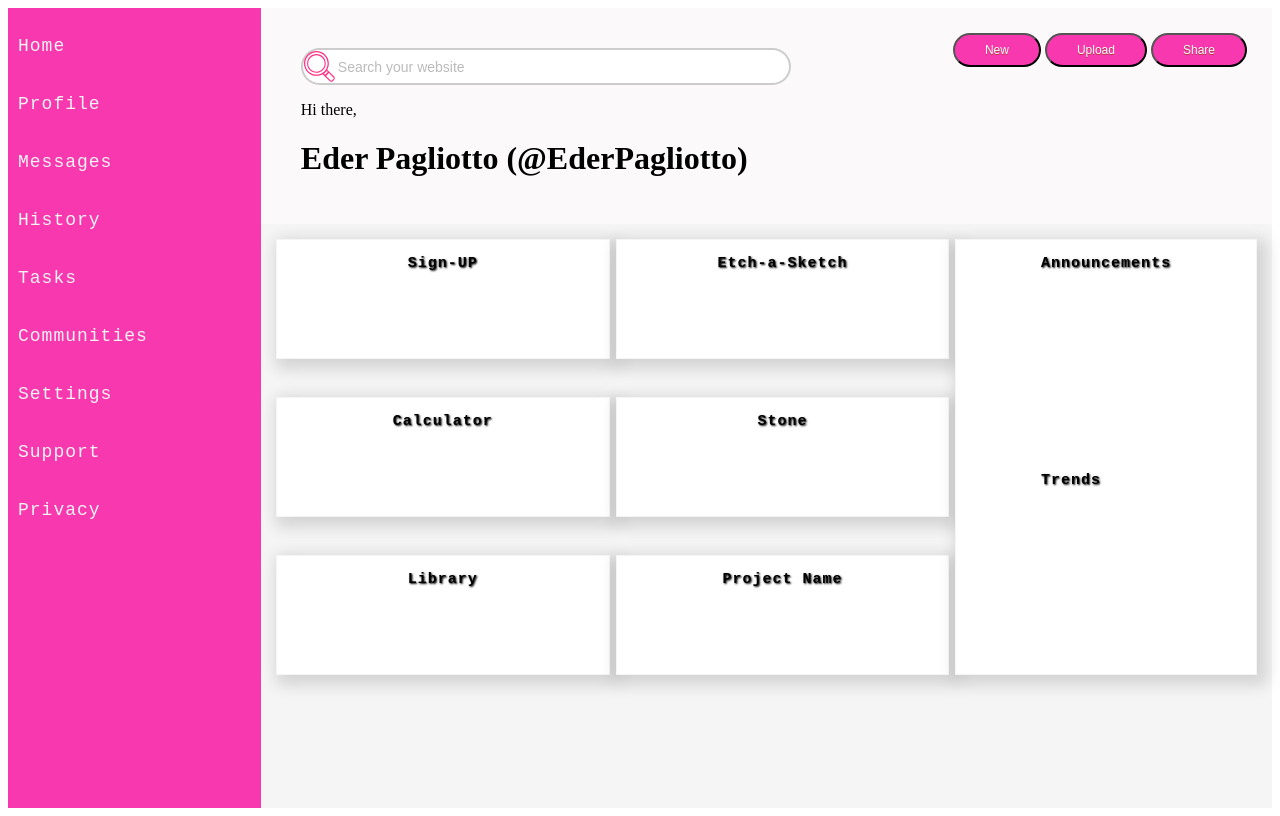
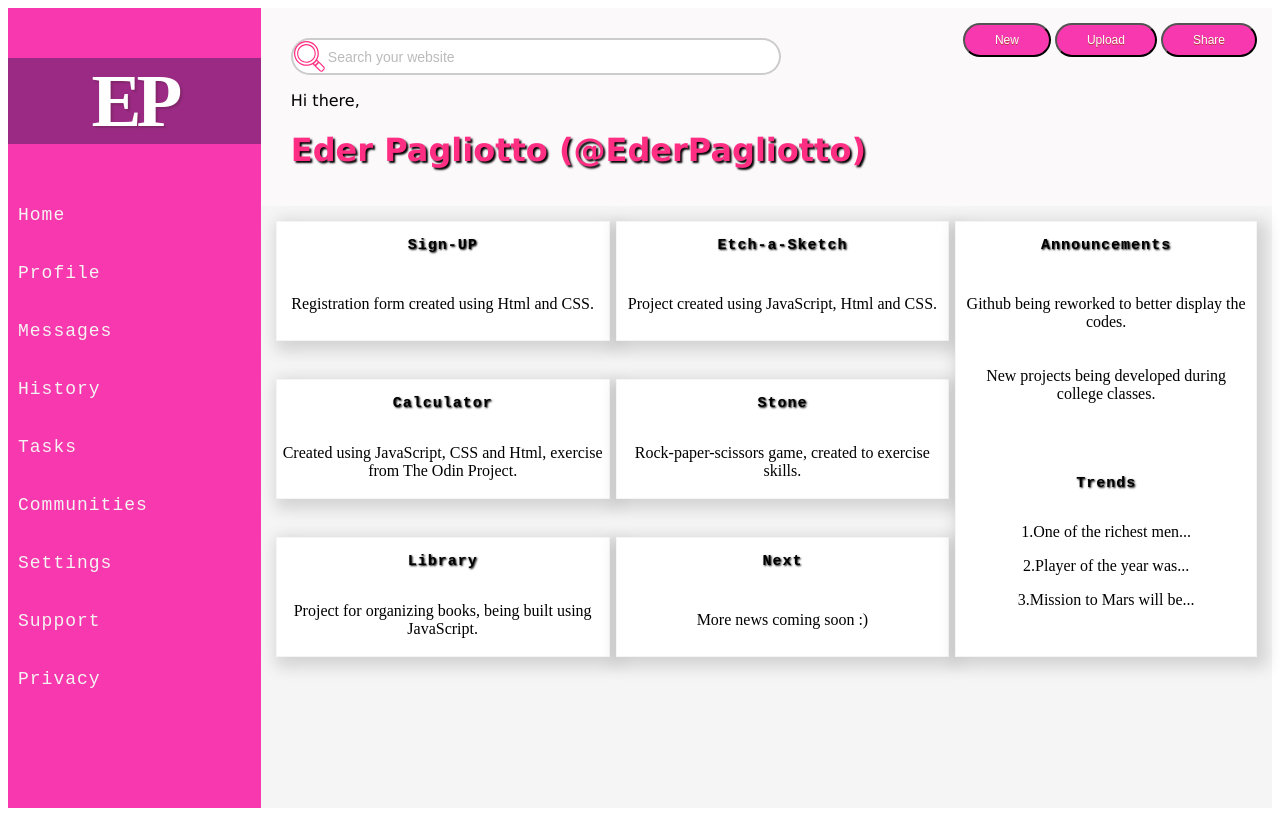
Before and after one commit to ederpagliotto/Projects, a plain HTML site: page index.html in a window 1280 px wide. Drawn offline with Linux system fonts and the light colour scheme.

Commit message:
finishing layout

```diff
--- a/index.html
+++ b/index.html
@@ -39,10 +39,9 @@
                     </div>
                   </form>
                </div>
-                <div class="logo"> </div>
                 <div class="hello">
-                   <p>Hi there,</p>
-                   <h1>Eder Pagliotto (@EderPagliotto)</h1>
+                   <p class="hi">Hi there,</p>
+                   <h1 class="name">Eder Pagliotto (@EderPagliotto)</h1>
                 </div>
             </div>
                 <div class="headerButtons">
@@ -54,7 +53,9 @@
 
         <div class="sidebar">
             <div class="logo">
-
+              <div class="logo">
+                <h1 class="text">EP</h1>
+              </div>
             </div>
             <div class="menu">
                 <p class="menu-text">Home</p>
@@ -72,35 +73,41 @@
             <div class="layout">
                 <div class="projects">
                     <p class="projectName">Sign-UP</p>
+                    <p>Registration form created using Html and CSS.</p>
                 </div>
                 <div class="projects">
                     <p class="projectName">Etch-a-Sketch</p>
+                    <p>Project created using JavaScript, Html and CSS.</p>
                 </div>
                 <div class="projects">
                     <p class="projectName">Calculator</p>
+                    <p>Created using JavaScript, CSS and Html, exercise from The Odin Project.</p>
                 </div>
                 <div class="projects">
                     <p class="projectName">Stone</p>
+                    <p>Rock-paper-scissors game, created to exercise skills.</p>
                 </div>
                 <div class="projects">
                     <p class="projectName">Library</p>
+                    <p>Project for organizing books, being built using JavaScript.</p>
                 </div>
                 <div class="projects">
-                    <p class="projectName">Project Name</p>
+                    <p class="projectName">Next</p>
+                    <p>More news coming soon :)</p>
                 </div>
 
                 <div class="main-right">
                     <div class="announcements">
                         <p class="title-right">Announcements</p>
-                        <div class="anc-content">
-
-                        </div>
+                        <p class="announce">Github being reworked to better display the codes.</p>
+                        <p class="announce">New projects being developed during college classes.</p>
                     </div>
                     <div class="trends">
                         <p class="title-right">Trends</p>
-                        <div class="trend-content">
-
-                        </div>
+                        <p class="topic">1.One of the richest men...</p>
+                        <p class="topic">2.Player of the year was...</p>
+                        <p class="topic">3.Mission to Mars will be...</p>
+                        </p>
                     </div>
                 </div>
             </div>
--- a/style.css
+++ b/style.css
@@ -1,5 +1,6 @@
 body {
     height: 100%;
+    overflow: hidden;
 }
 .container {
     display: grid;
@@ -7,6 +8,18 @@ body {
     grid-template-rows: 1fr 4fr;
     height: 100vh;
     background: whitesmoke;
+    margin: 0;
+}
+.hi {
+  color: black;
+  font-family: Verdana;
+  text-shadow: #FF2E83;
+}
+
+.name {
+  color: #FF2E83;
+  font-family: verdana;
+  text-shadow: rgb(0, 0, 0) 2px 2px 2px;
 }
 
 .sidebar {
@@ -20,7 +33,7 @@ body {
     grid-row: 1;
     display: flex;
     justify-content: space-between;
-    padding: 25px;
+    padding: 15px;
 }
 
 .left-element {
@@ -60,7 +73,7 @@ body {
     background: white;
 }
 
-.projects:hover {
+.projects:hover{
     box-shadow: -10px 0px 13px -7px rgb(247, 56, 174), 10px 0px 13px -7px rgb(247, 56, 174), 5px 5px 15px 5px rgba(0,0,0,0);
 }
 
@@ -72,8 +85,18 @@ body {
     border: 1px solid whitesmoke;
     display: grid;
     justify-content: center;
+    text-align: center;
     background: white;
     box-shadow: 5px 5px 15px 5px rgba(0,0,0,0.14);
+}
+
+.announce {
+    padding: 10px;
+}
+
+.trends {
+  justify-content: center;
+    text-align: center;
 }
 
 .menu p {
@@ -101,6 +124,7 @@ body {
     font-weight: bold;
     color: black;
     text-shadow: 1px 1px 2px rgb(7, 6, 6);
+    padding-bottom: 15px;
 }
 
 .menu p:hover {
@@ -309,3 +333,14 @@ body {
       opacity: 1;
     }
   }
+
+  @import url('https://fonts.googleapis.com/css?family=Ultra');
+.text{
+    font-family: Ultra, serif;
+    text-align: center;
+    font-size: 75px;
+    letter-spacing: -5px;
+    color: rgb(255, 255, 255);
+    background-color: rgba(152, 42, 132, 0.97);
+    text-shadow: rgb(130, 38, 107) 2px 2px 2px;
+}
```
